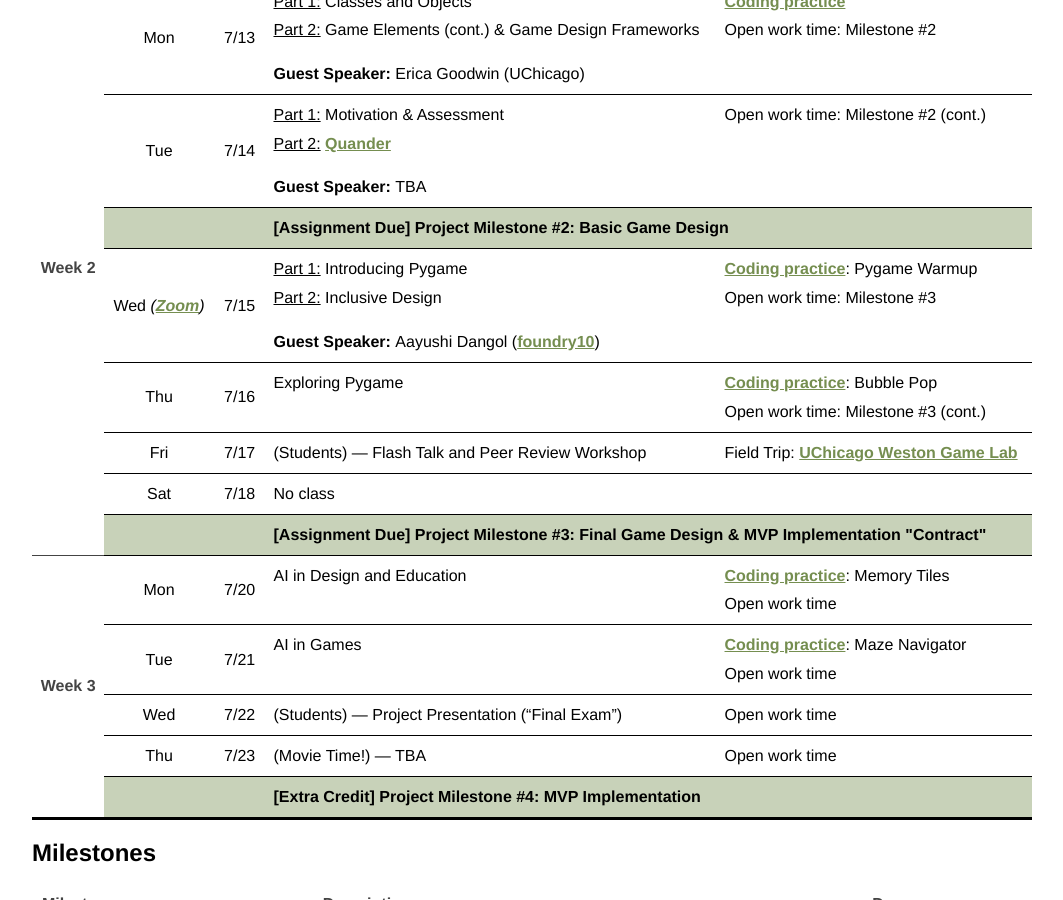
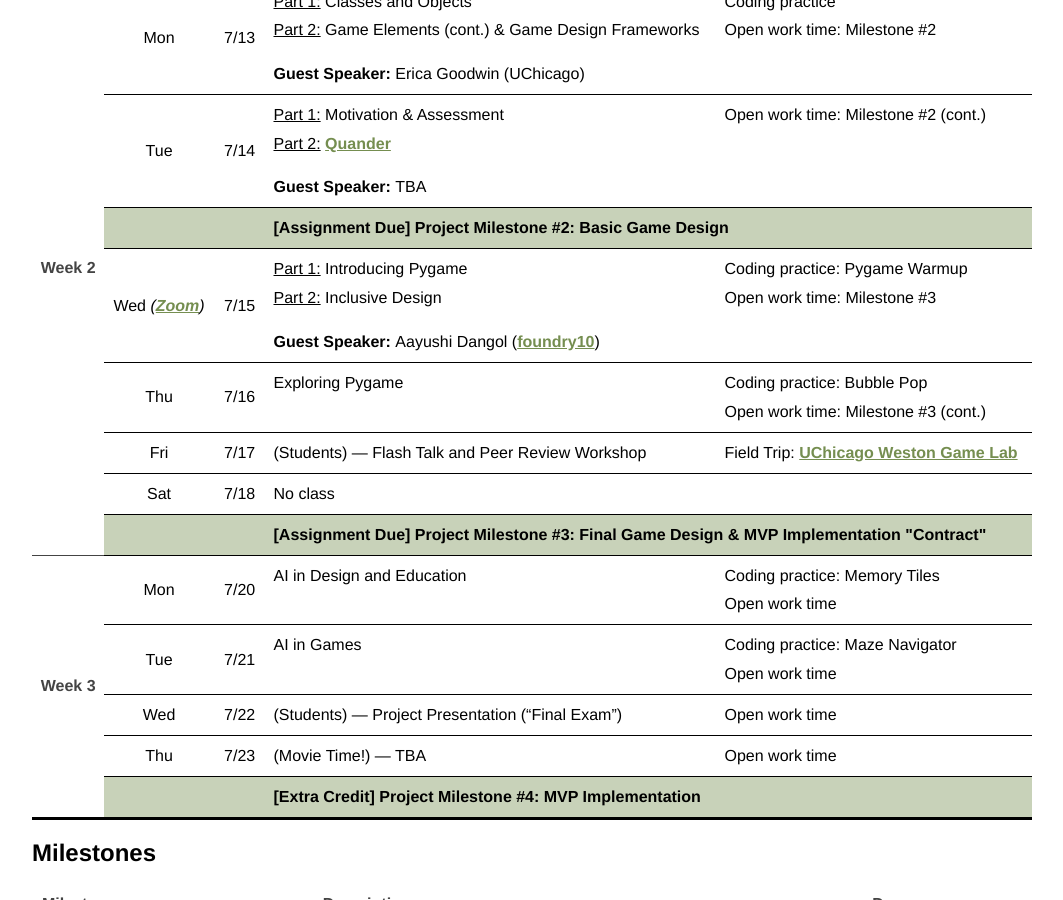
Before and after one commit to ngminhtran/ngminhtran.github.io, a Jekyll site: the page built from teaching/cgl/index.md, in a window 1280 px wide and 900 px high, scrolled down 1181 px. Shown: the whole window, without its empty margins (108-1171 px from the left). Built offline with Jekyll 4.4.1, drawn with Linux system fonts in a browser that asks for light colours; some of the changed lines change nothing that is shown.

Commit message:
finalized day 1

```diff
--- a/_data/cgl_schedule.yml
+++ b/_data/cgl_schedule.yml
@@ -3,20 +3,23 @@
     - day: "Tue"
       date: "7/7"
       lecture: "Part 1: Introduction & What is an Educational Game?; Part 2:  Python Basics"
-      lab: "Design warmup; [Coding practice](/assets/courses/csmc19929/1basics.zip)"
+      lab: "[Design warmup](/assets/courses/csmc19929/design_mythical_users.pdf); [Coding practice](/assets/courses/csmc19929/1basics.zip)"
     - day: "Wed"
       date: "7/8"
       lecture: "Part 1: Scaffolding and Learning Trajectories; Part 2: Strings and Lists"
-      lab: "Design warmup; [Coding practice](/assets/courses/csmc19929/2strings_lists.zip)"
+      # lab: "Design warmup; [Coding practice](/assets/courses/csmc19929/2strings_lists.zip)"
+      lab: "Design warmup; Coding practice"
       assignment: "Project Milestone #0: Finalize group members"
     - day: "Thu"
       date: "7/9"
       lecture: "Part 1: Constructivism & Flow Theory; Part 2: Conditionals and Iteration"
-      lab: "[Coding practice](/assets/courses/csmc19929/3conditionals_iterations.zip); Open work time: Milestone #1"
+      # lab: "[Coding practice](/assets/courses/csmc19929/3conditionals_iterations.zip); Open work time: Milestone #1"
+      lab: "Coding practice; Open work time: Milestone #1"
     - day: "Fri"
       date: "7/10"
       lecture: "Part 1: Game Elements; Part 2: Functions"
-      lab: "[Coding practice](/assets/courses/csmc19929/4functions.zip); Open work time: Milestone #1 (cont.)"
+      # lab: "[Coding practice](/assets/courses/csmc19929/4functions.zip); Open work time: Milestone #1 (cont.)"
+      lab: "Coding practice; Open work time: Milestone #1 (cont.)"
     - day: "Sat"
       date: "7/11"
       lecture: "No class"
@@ -28,7 +31,8 @@
       date: "7/13"
       lecture: "Part 1: Classes and Objects; Part 2: Game Elements (cont.) & Game Design Frameworks"
       guest-speaker: "Erica Goodwin (UChicago)"
-      lab: "[Coding practice](/assets/courses/csmc19929/5oop.zip); Open work time: Milestone #2"
+      # lab: "[Coding practice](/assets/courses/csmc19929/5oop.zip); Open work time: Milestone #2"
+      lab: "Coding practice; Open work time: Milestone #2"
     - day: "Tue"
       date: "7/14"
       lecture: "Part 1: Motivation & Assessment; Part 2: [Quander](https://www.canonlab.org/quander)"
@@ -40,11 +44,13 @@
       zoom: true
       lecture: "Part 1: Introducing Pygame; Part 2: Inclusive Design"
       guest-speaker: "Aayushi Dangol ([foundry10](https://www.foundry10.org/))"
-      lab: "[Coding practice](/assets/courses/csmc19929/7pygame.zip): Pygame Warmup; Open work time: Milestone #3"
+      # lab: "[Coding practice](/assets/courses/csmc19929/7pygame.zip): Pygame Warmup; Open work time: Milestone #3"
+      lab: "Coding practice: Pygame Warmup; Open work time: Milestone #3"
     - day: "Thu"
       date: "7/16"
       lecture: "Exploring Pygame"
-      lab: "[Coding practice](/assets/courses/csmc19929/7pygame.zip): Bubble Pop; Open work time: Milestone #3 (cont.)"
+      # lab: "[Coding practice](/assets/courses/csmc19929/7pygame.zip): Bubble Pop; Open work time: Milestone #3 (cont.)"
+      lab: "Coding practice: Bubble Pop; Open work time: Milestone #3 (cont.)"
     - day: "Fri"
       date: "7/17"
       lecture: "(Students) --- Flash Talk and Peer Review Workshop"
@@ -60,11 +66,13 @@
     - day: "Mon"
       date: "7/20"
       lecture: "AI in Design and Education"
-      lab: "[Coding practice](/assets/courses/csmc19929/7pygame.zip): Memory Tiles; Open work time"
+      # lab: "[Coding practice](/assets/courses/csmc19929/7pygame.zip): Memory Tiles; Open work time"
+      lab: "Coding practice: Memory Tiles; Open work time"
     - day: "Tue"
       date: "7/21"
       lecture: "AI in Games"
-      lab: "[Coding practice](/assets/courses/csmc19929/7pygame.zip): Maze Navigator; Open work time"
+      # lab: "[Coding practice](/assets/courses/csmc19929/7pygame.zip): Maze Navigator; Open work time"
+      lab: "Coding practice: Maze Navigator; Open work time"
     - day: "Wed"
       date: "7/22"
       lecture: "(Students) --- Project Presentation (\"Final Exam\")"
```
Also changed, not shown: 4 other files.
